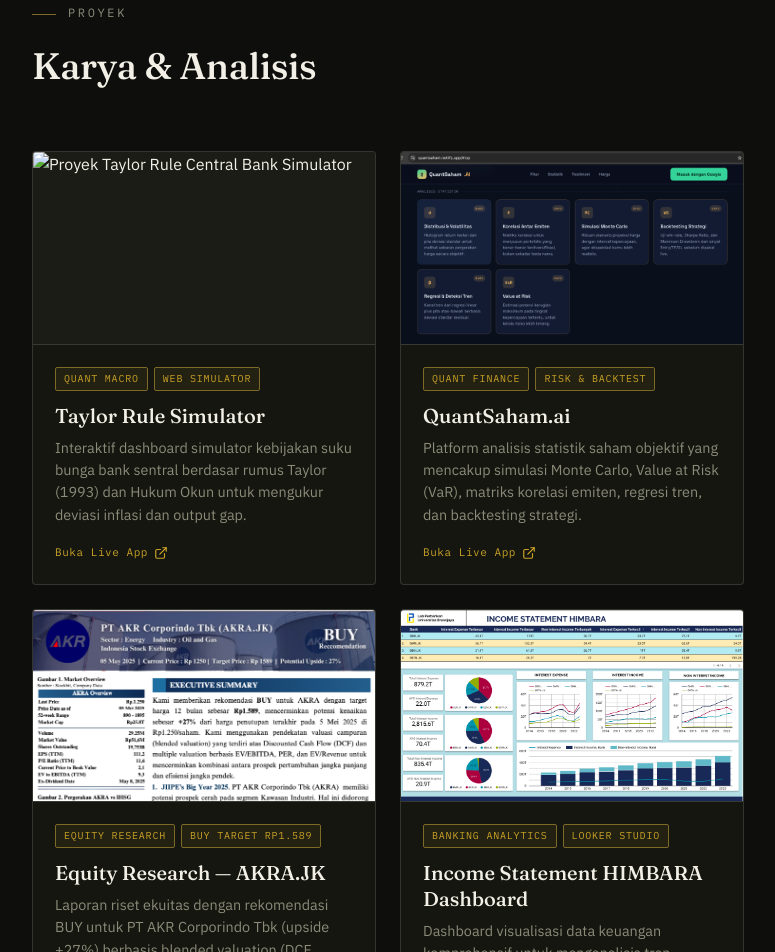
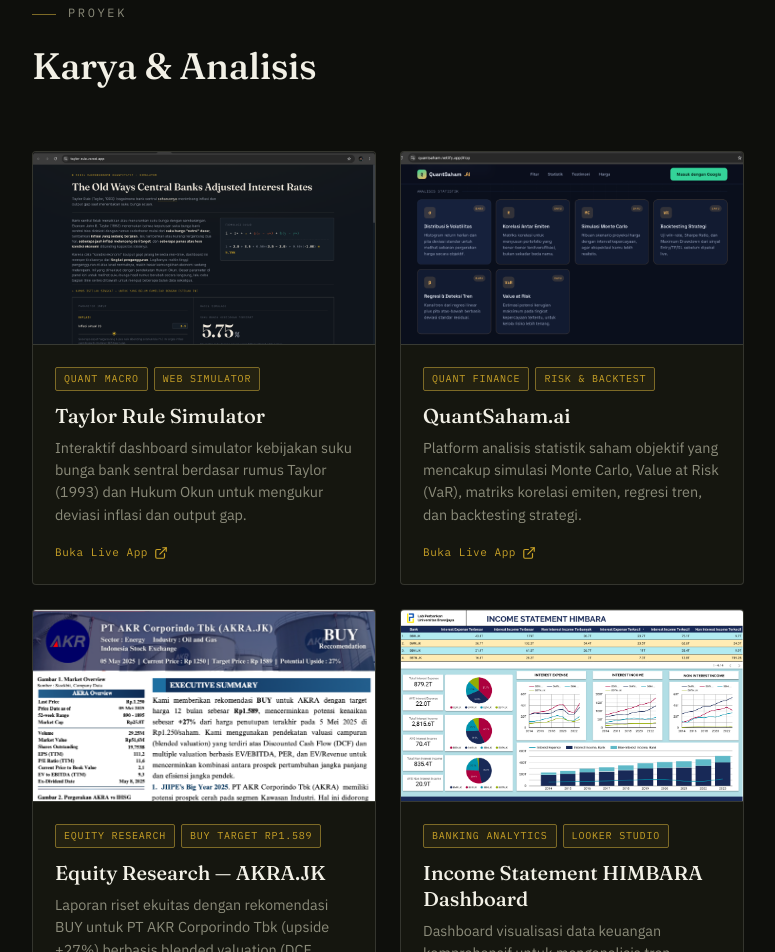
Before and after one commit to haritsap/portofolioharitsap, a plain HTML site: page index.html in a window 1280 px wide. Shown: the part 3511-4463 px from the top of the page, without its empty margins (252-1027 px from the left). Drawn offline with Linux system fonts and the light colour scheme; files whose address does not match are found by name.

Commit message:
Update index.html

```diff
--- a/index.html
+++ b/index.html
@@ -873,7 +873,7 @@
         <!-- PROYEK 1: Taylor Rule -->
         <article class="project-card">
           <div class="project-img-wrapper">
-            <img src="images/taylor-rule.png" alt="Proyek Taylor Rule Central Bank Simulator">
+            <img src="taylor-rule.png" alt="Proyek Taylor Rule Central Bank Simulator">
           </div>
           <div class="project-body">
             <div class="project-tag-list">
```
